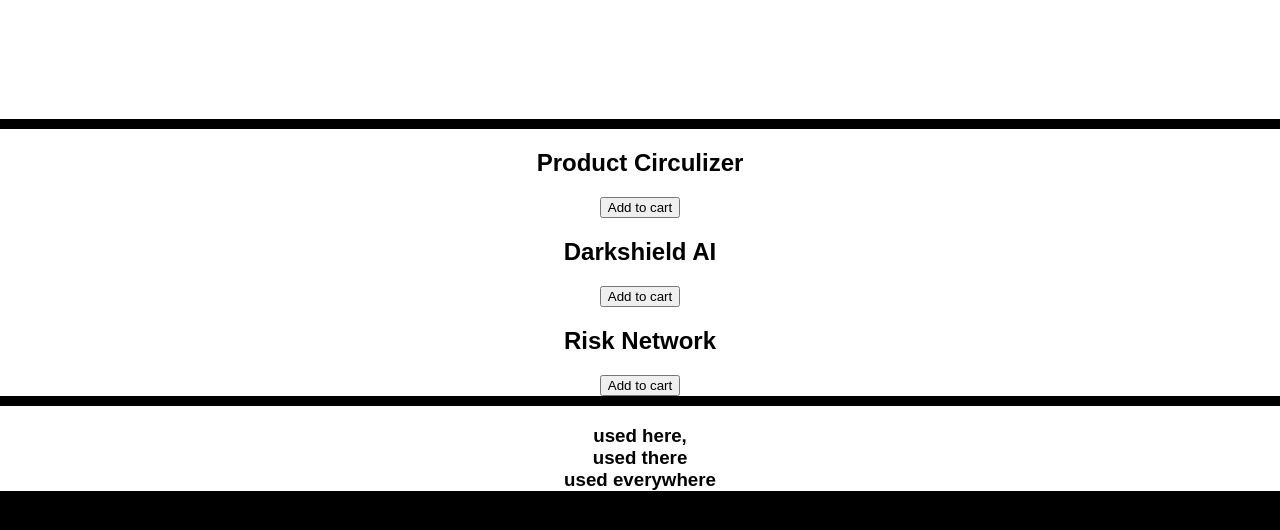
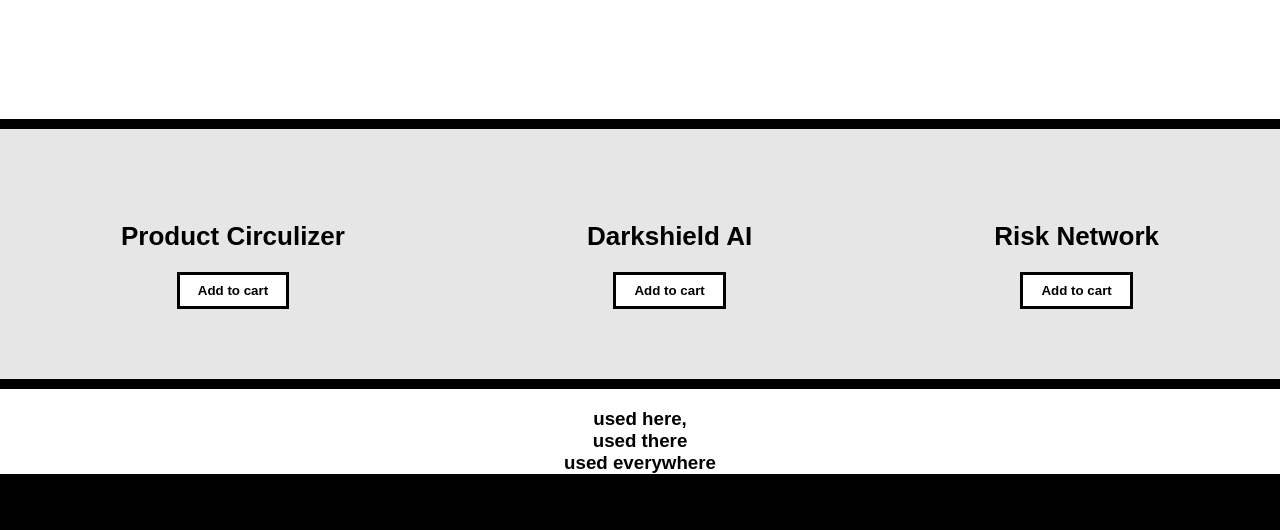
Before and after one commit to danielpasc/PlainWhiteShopLogo, a plain HTML site: page index.html in a window 1280 px wide. Shown: the part 230-760 px from the top of the page. Drawn offline with Linux system fonts and the light colour scheme; a web font is replaced by a local one.

Commit message:
Style products and buttons

```diff
--- a/style.css
+++ b/style.css
@@ -26,3 +26,22 @@ body {
 .hero h1 {
   font-size: 60px;
 }
+
+.products {
+    background: #e6e6e6;
+    display: flex;
+    justify-content: space-around;
+    padding: 70px 0;
+  }
+
+  .product h2 {
+    font-size: 26px;
+    margin-bottom: 20px;
+  }
+
+  button {
+    border: 3px solid black;
+    background: white;
+    padding: 8px 18px;
+    font-weight: bold;
+  }
```
